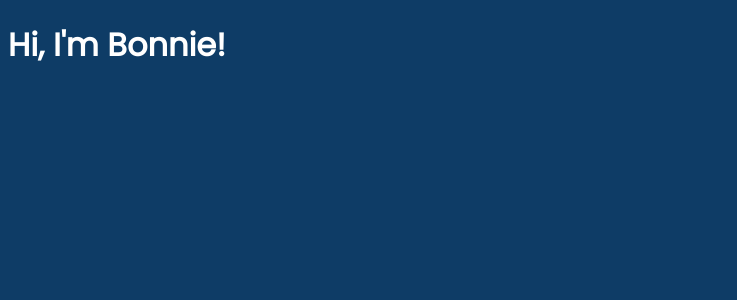
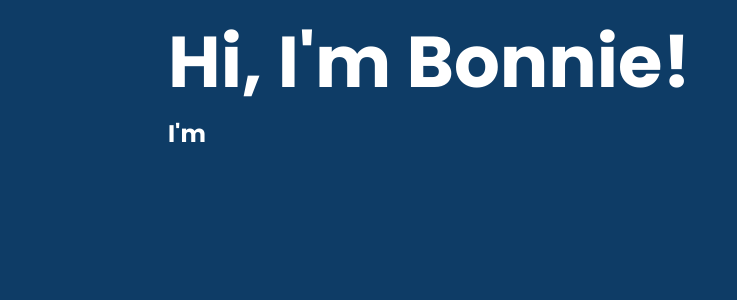
Before and after one commit to bonniepeng2002/bonnie-web, a Next.js app: page /Landing in a window 1280 px wide. Shown: the top 300 px of the page, without its empty margins (0-737 px from the left). Built offline with nearby package versions, Linux system fonts and the light colour scheme.

Commit message:
begin landing

```diff
--- a/package.json
+++ b/package.json
@@ -10,11 +10,13 @@
   "dependencies": {
     "next": "10.2.3",
     "react": "17.0.2",
-    "react-dom": "17.0.2"
+    "react-dom": "17.0.2",
+    "react-typist": "^2.0.5"
   },
   "devDependencies": {
     "@types/node": "^15.6.2",
     "@types/react": "^17.0.9",
+    "@types/react-typist": "^2.0.1",
     "typescript": "^4.3.2"
   }
 }
--- a/pages/Landing.tsx
+++ b/pages/Landing.tsx
@@ -1,6 +1,18 @@
-import React from "react";
-import "../styles/Landing.module.css"
+import React, { useEffect, useState } from "react";
+import styles from "../styles/Landing.module.css";
+import Typist from "react-typist";
 
-export default function Landing() {
-  return <h1 className="hello">Hi, I'm Bonnie!</h1>;
+const Landing = () => {
+  return (
+    <section id="landing" className={styles.landing}>
+      <div className={styles.text_container}>
+        <h1 className={styles.hello}>Hi, I'm Bonnie!</h1>
+        <span className={styles.iam_container}>
+          <h2 className={styles.iam}>I'm </h2>
+        </span>
+      </div>
+    </section>
+  );
 }
+
+export default Landing;
--- a/styles/Landing.module.css
+++ b/styles/Landing.module.css
@@ -1,3 +1,22 @@
+.text_container {
+  display: flex;
+  flex-direction: column;
+  align-content: center;
+}
+
 .hello {
   font-size: 72px;
+  font-family: "Poppins Bold", sans-serif;
+  font-weight: bold;
+  margin: 0;
 }
+
+.iam_container {
+  flex-direction: row;
+}
+
+.iam {
+  font-family: "Poppins Bold", sans-serif;
+  font-weight: bold;
+  margin: 0;
+}
--- a/styles/globals.css
+++ b/styles/globals.css
@@ -1,6 +1,10 @@
 @font-face {
   font-family: "Poppins";
   src: url("../public/fonts/Poppins-Regular.ttf");
+}
+@font-face {
+  font-family: "Poppins Bold";
+  src: url("../public/fonts/Poppins-Bold.ttf");
 }
 
 html,
@@ -8,4 +12,5 @@ body {
   font-family: "Poppins", sans-serif;
   background-color: #0E3C66;
   color: white;
+  padding: 0 calc(80rem / 16);
 }
```
Also changed, not shown: 2 other files (tests, documents, lock files or other folders).
